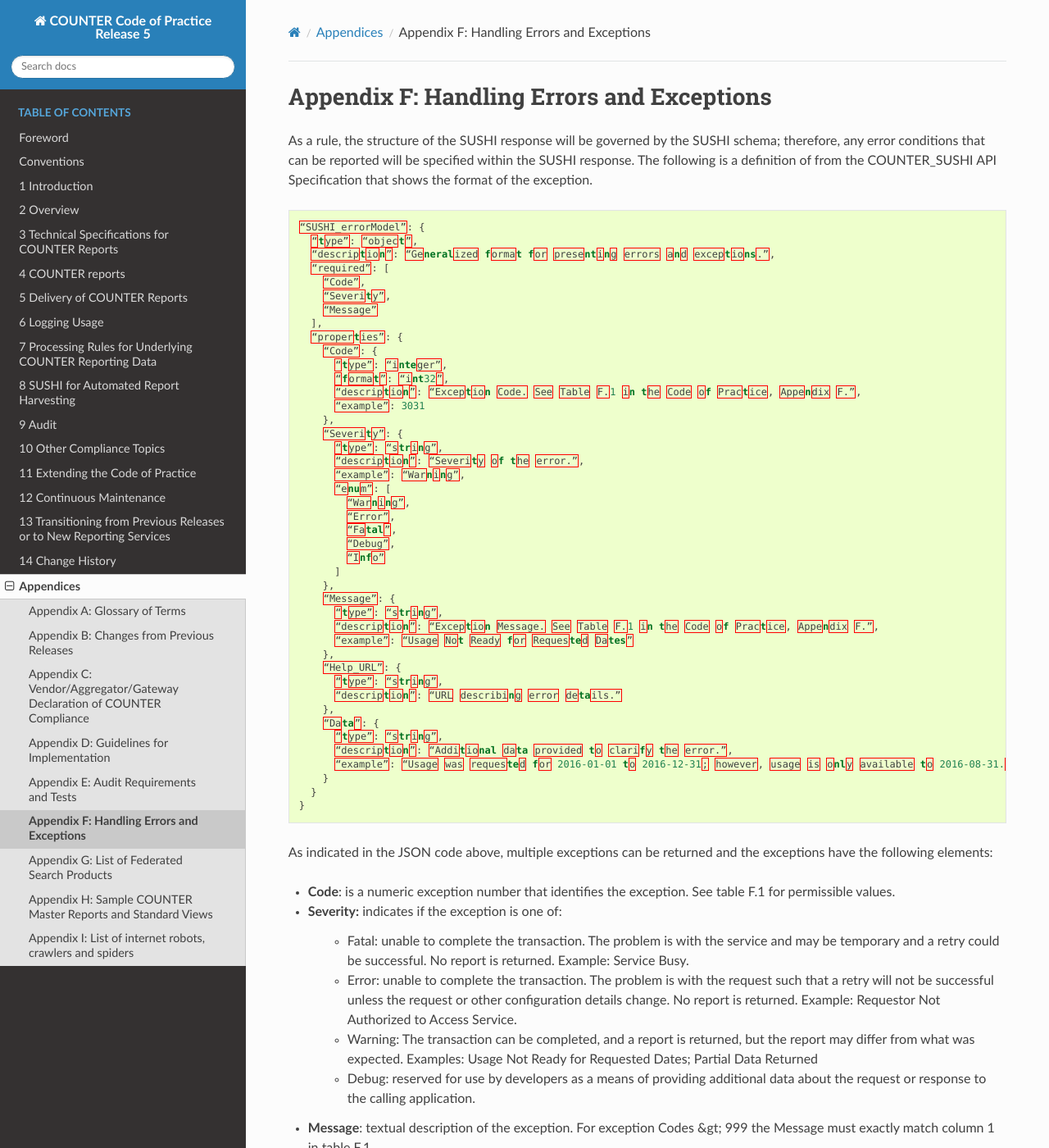
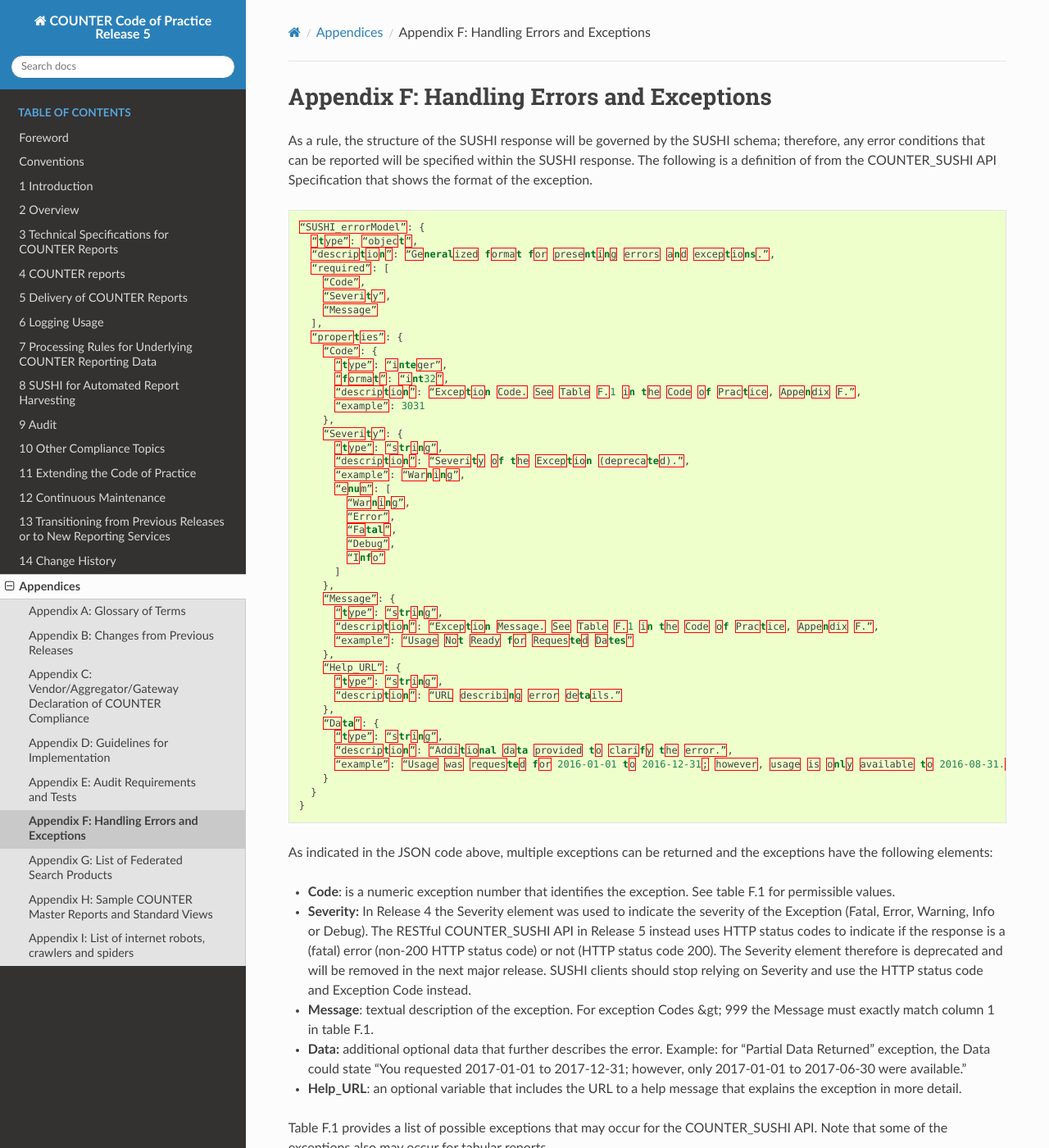
Before and after one commit to Project-Counter/cop5, a Sphinx documentation site: the page built from source/appendices/f-handling-errors-and-exceptions.rst, in a window 1280 px wide and 1400 px high. Shown: the whole window at 82% size. Built offline with Sphinx 7.4.7 and the Read the Docs theme 2.0.0, drawn with Linux system fonts in a browser that asks for light colours.

Commit message:
Deprecate Severity element in COUNTER_SUSHI API object SUSHI_error_model

```diff
--- a/source/appendices/f-handling-errors-and-exceptions.rst
+++ b/source/appendices/f-handling-errors-and-exceptions.rst
@@ -30,7 +30,7 @@ As a rule, the structure of the SUSHI response will be governed by the SUSHI sch
        },
        “Severity”: {
          “type”: “string”,
-         “description”: “Severity of the error.”,
+         “description”: “Severity of the Exception (deprecated).”,
          “example”: “Warning”,
          “enum”: [
            “Warning”,
@@ -60,13 +60,7 @@ As a rule, the structure of the SUSHI response will be governed by the SUSHI sch
 As indicated in the JSON code above, multiple exceptions can be returned and the exceptions have the following elements:
 
 * **Code**: is a numeric exception number that identifies the exception. See table F.1 for permissible values.
-* **Severity:** indicates if the exception is one of:
-
-    * Fatal: unable to complete the transaction. The problem is with the service and may be temporary and a retry could be successful. No report is returned. Example: Service Busy.
-    * Error: unable to complete the transaction. The problem is with the request such that a retry will not be successful unless the request or other configuration details change. No report is returned. Example: Requestor Not Authorized to Access Service.
-    * Warning: The transaction can be completed, and a report is returned, but the report may differ from what was expected. Examples: Usage Not Ready for Requested Dates; Partial Data Returned
-    * Debug: reserved for use by developers as a means of providing additional data about the request or response to the calling application.
-
+* **Severity:** In Release 4 the Severity element was used to indicate the severity of the Exception (Fatal, Error, Warning, Info or Debug). The RESTful COUNTER_SUSHI API in Release 5 instead uses HTTP status codes to indicate if the response is a (fatal) error (non-200 HTTP status code) or not (HTTP status code 200). The Severity element therefore is deprecated and will be removed in the next major release. SUSHI clients should stop relying on Severity and use the HTTP status code and Exception Code instead.
 * **Message**: textual description of the exception. For exception Codes &gt; 999 the Message must exactly match column 1 in table F.1.
 * **Data:** additional optional data that further describes the error. Example: for “Partial Data Returned” exception, the Data could state “You requested 2017-01-01 to 2017-12-31; however, only 2017-01-01 to 2017-06-30 were available.”
 * **Help_URL**: an optional variable that includes the URL to a help message that explains the exception in more detail.
```
